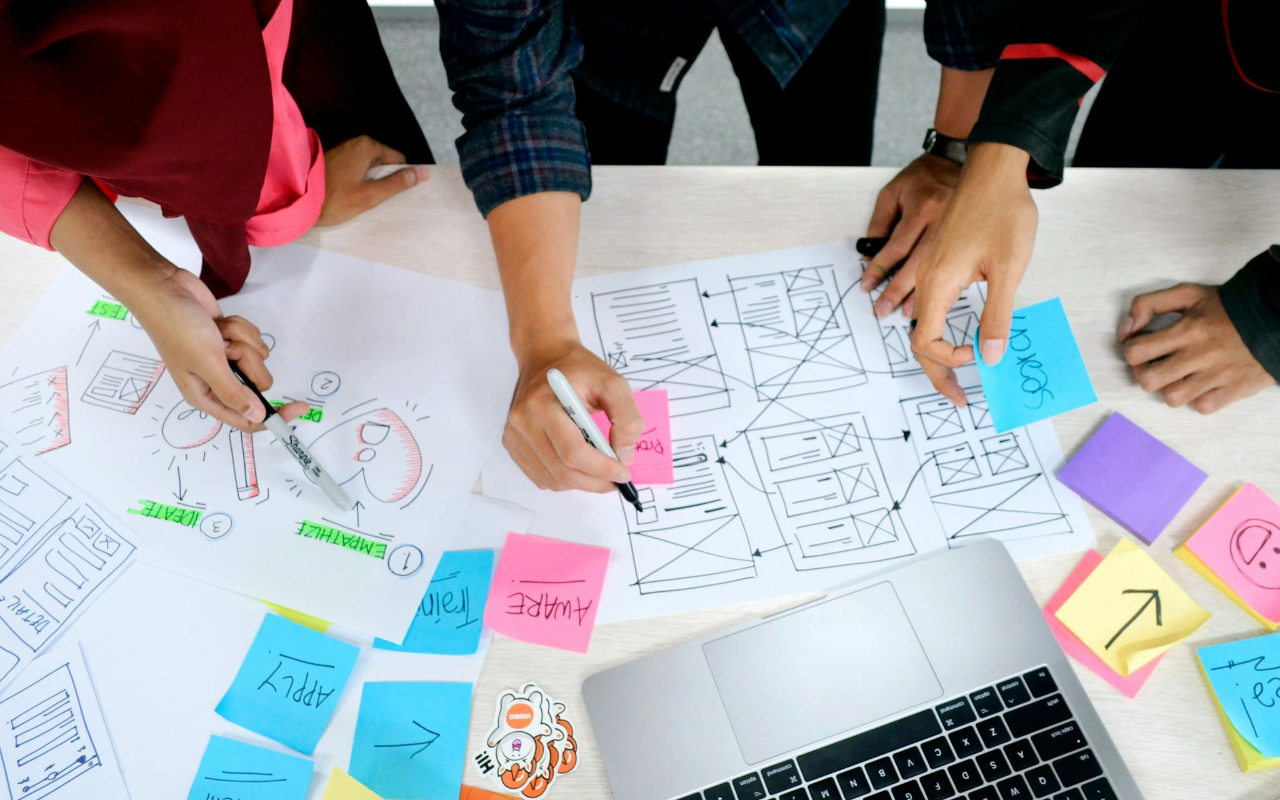
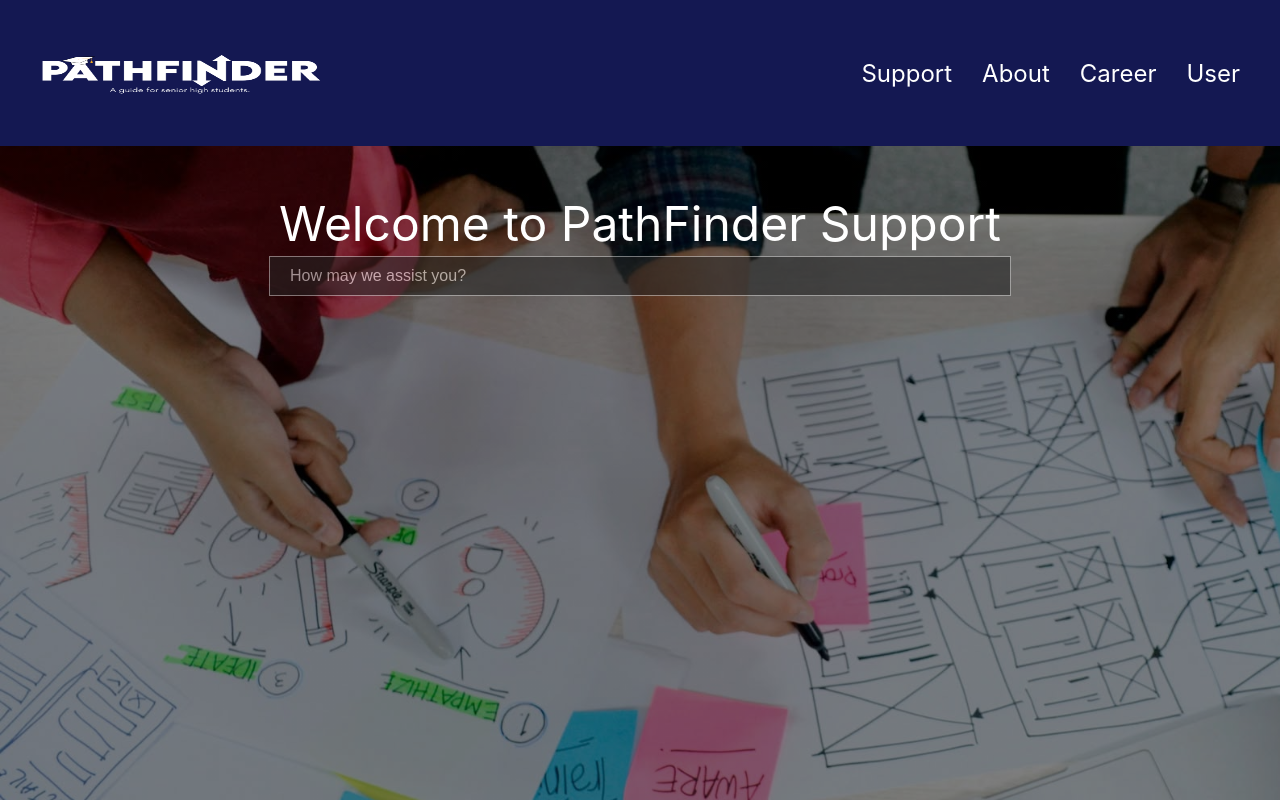
Before and after one commit to M-A-R-Z/React, a React (Create React App) app in the folder my-app/: page /support in a window 1280 px wide. Before the commit this address had no page. Shown: the top 800 px of the page. Built offline with nearby package versions, Linux system fonts and the light colour scheme.

Commit message:
Add Support component and styles for user assistance

```diff
--- a/my-app/src/App.js
+++ b/my-app/src/App.js
@@ -3,6 +3,7 @@ import { BrowserRouter as Router, Routes, Route } from 'react-router-dom';
 import Home from './Home';
 import Login from './login'; // Make sure you've created a Login component
 import Signup from './signup'; // Make sure you've created a Signup component
+import Support from './support'; // Make sure you've created a Support component
 
 function App() {
   return (
@@ -11,6 +12,8 @@ function App() {
         <Route path="/" element={<Home />} />
         <Route path="/login" element={<Login />} />
         <Route path="/signup" element={<Signup />} />
+        <Route path="/support" element={<Support />} />
+        {/* Add more routes as needed */}
       </Routes>
     </Router>
   );
--- a/my-app/src/Header.js
+++ b/my-app/src/Header.js
@@ -10,7 +10,7 @@ function Header() {
       <Link to="/" className="logo">
         <img src={HomePageLogo} alt="homepagelogo" />
       </Link>
-      <a href="#support">Support</a>
+      <Link to="/support">Support</Link>
       <a href="#contact">About</a>
       <a href="#news">Career</a>
       <Link to="/login">User</Link>
--- /dev/null
+++ b/my-app/src/support.css
@@ -0,0 +1,31 @@
+.support-overlay {
+    margin: 0;
+    padding: 0;
+    height: 100vh;
+    display: flex;
+    justify-content: center; /* horizontally center */
+    align-items: center;     /* vertically center */
+    font-family: Arial, sans-serif;
+    position: relative;
+  }
+
+  .search-container {
+    text-align: center;
+    transform: translateY(-425px); /* Moves it 100px up */
+  }
+
+  .search-bar {
+    color: white;
+    padding: 10px 20px;
+    width: 700px;
+    font-size: 16px;
+    border: 1px solid #ccc;
+    background-color: #252525;
+    opacity: 56%;
+    outline: none;
+  }
+
+  .search-bar::placeholder {
+    color: white;
+    opacity: 1; /* Fully visible white placeholder text */
+  }
--- /dev/null
+++ b/my-app/src/support.js
@@ -0,0 +1,20 @@
+import React from 'react';
+//import { Link } from 'react-router-dom';
+import Header from './Header';
+import './support.css';
+import './Home.css';
+
+function Support() {
+  return (
+    <>
+      <Header />
+        <p>Welcome to PathFinder Support</p>
+        <div class="support-overlay">
+          <div class="search-container">
+            <input type = "text" placeholder="How may we assist you?" class ="search-bar"/>
+        </div>
+      </div>
+    </>
+  );
+}
+export default Support;
```
